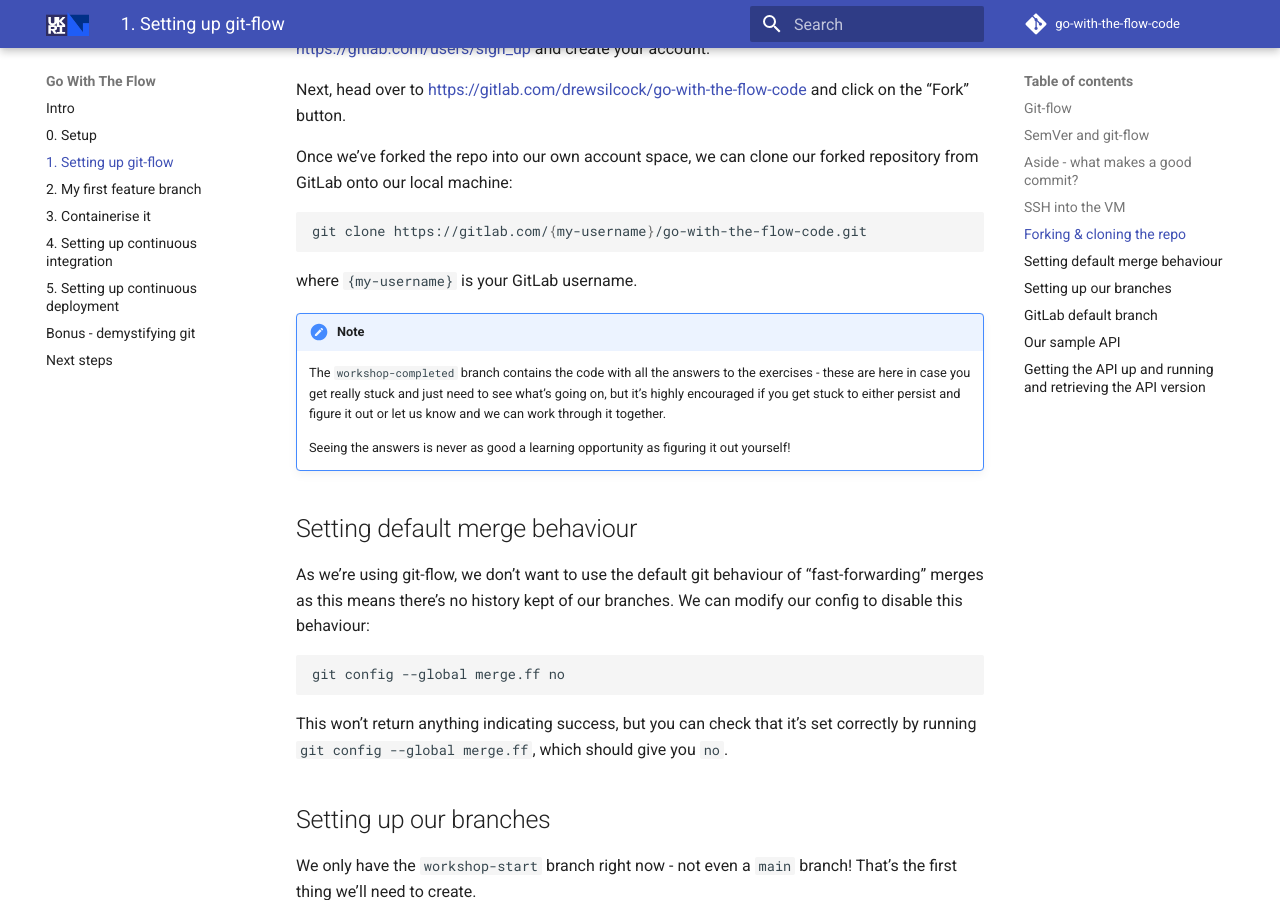
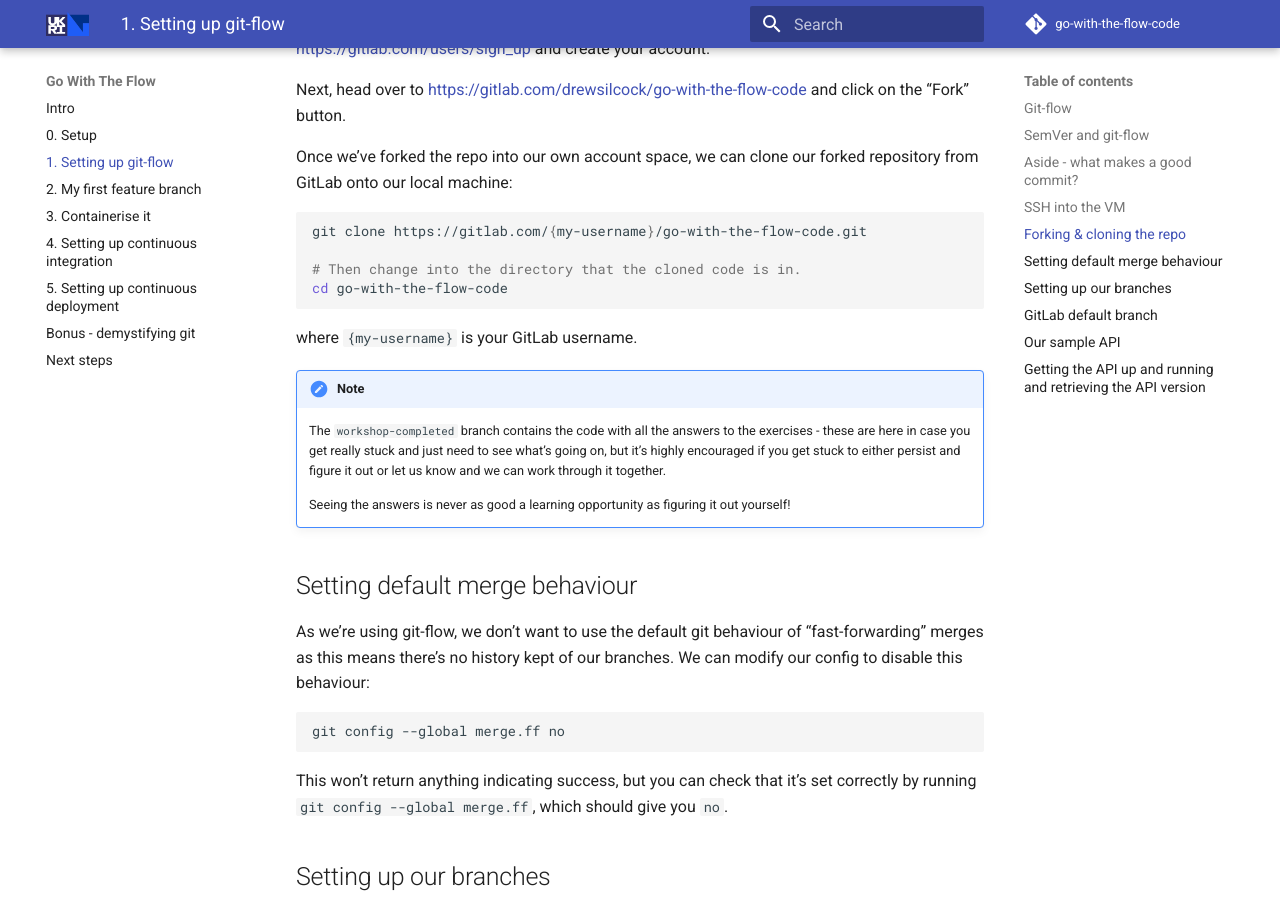
Before and after one commit to stfc/docker-and-gh-actions-for-ml, an MkDocs documentation site: the page built from docs/1-setting-up-git-flow.md, in a window 1280 px wide and 900 px high, scrolled down 4186 px. Built offline with MkDocs 1.6.1 and Material for MkDocs 9.7.7, drawn with Linux system fonts in a browser that asks for light colours; emoji names are drawn with the system emoji font; comment, search, counter and statistics services are not loaded.

Commit message:
Add bit saying how you need to cd in subdirectory after clone.

````diff
--- a/docs/1-setting-up-git-flow.md
+++ b/docs/1-setting-up-git-flow.md
@@ -87,6 +87,9 @@
 
 ```bash
 git clone https://gitlab.com/{my-username}/go-with-the-flow-code.git
+
+# Then change into the directory that the cloned code is in.
+cd go-with-the-flow-code
 ```
 
 where `{my-username}` is your GitLab username.
````
